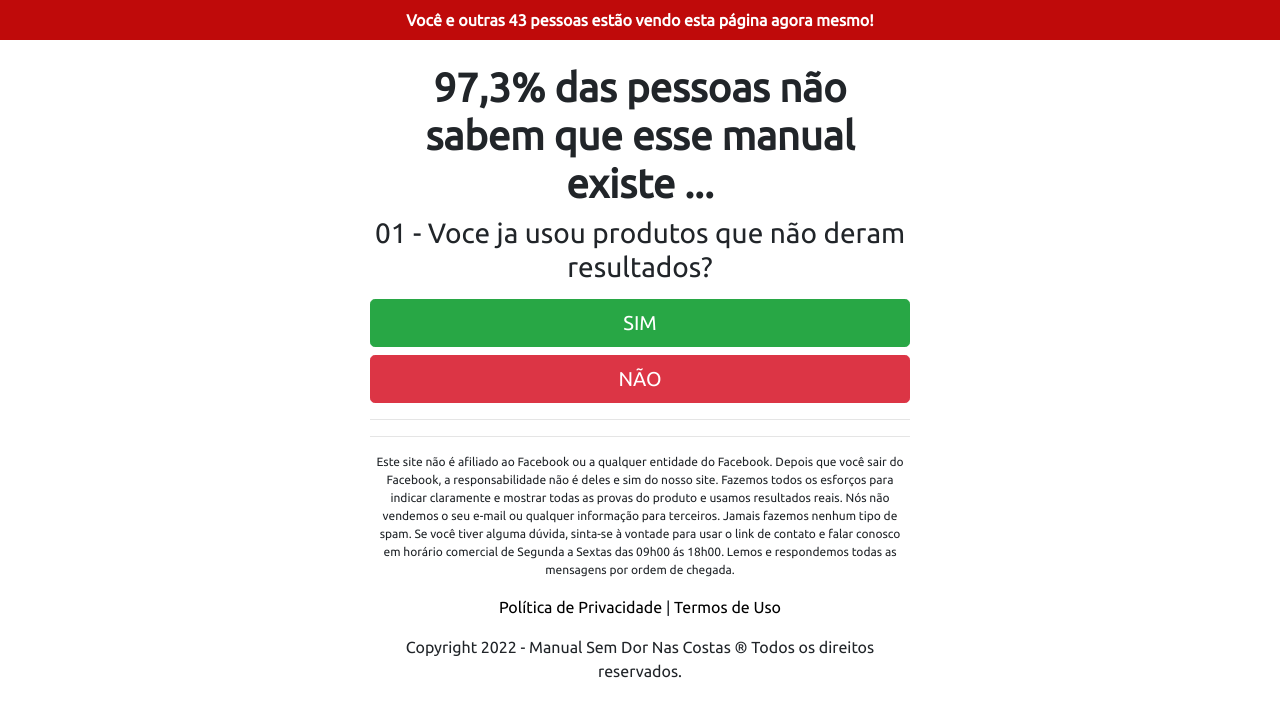
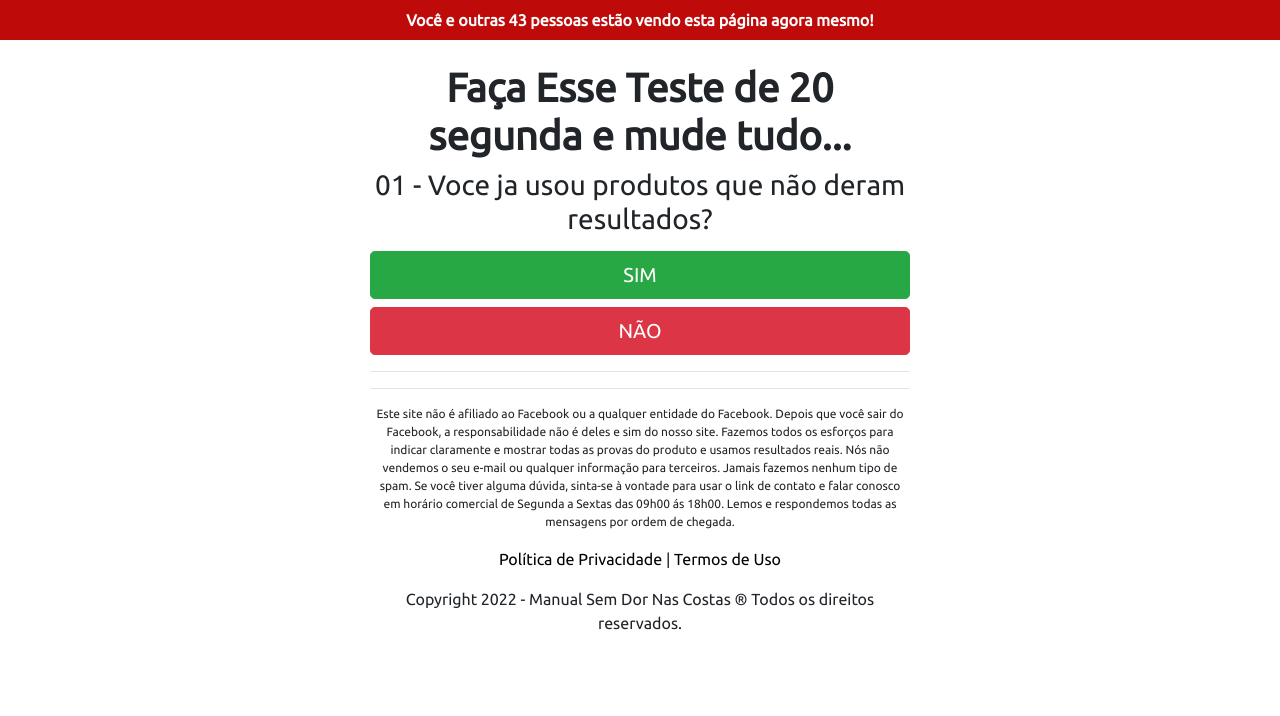
Before and after one commit to Vini1033/manualsemdornascostas.online, a plain HTML site: page quizz/index.html in a window 1280 px wide. Drawn offline with nearby package versions, Linux system fonts and the light colour scheme.

Commit message:
Update index.html

```diff
--- a/quizz/index.html
+++ b/quizz/index.html
@@ -41,7 +41,7 @@
     <div class="container py-4">
       <div class="row justify-content-center">
         <div class="col-lg-6 text-center">
-          <h1>97,3% das pessoas não sabem que esse manual existe ...</h1>
+          <h1>Faça Esse Teste de 20 segunda e mude tudo...</h1>
           <div id="p1">
             <h3>01 - Voce ja usou produtos que não deram resultados?</h3>
             <button onclick="next2()" class="btn btn-success btn-lg btn-block mt-3">SIM</button>
```
